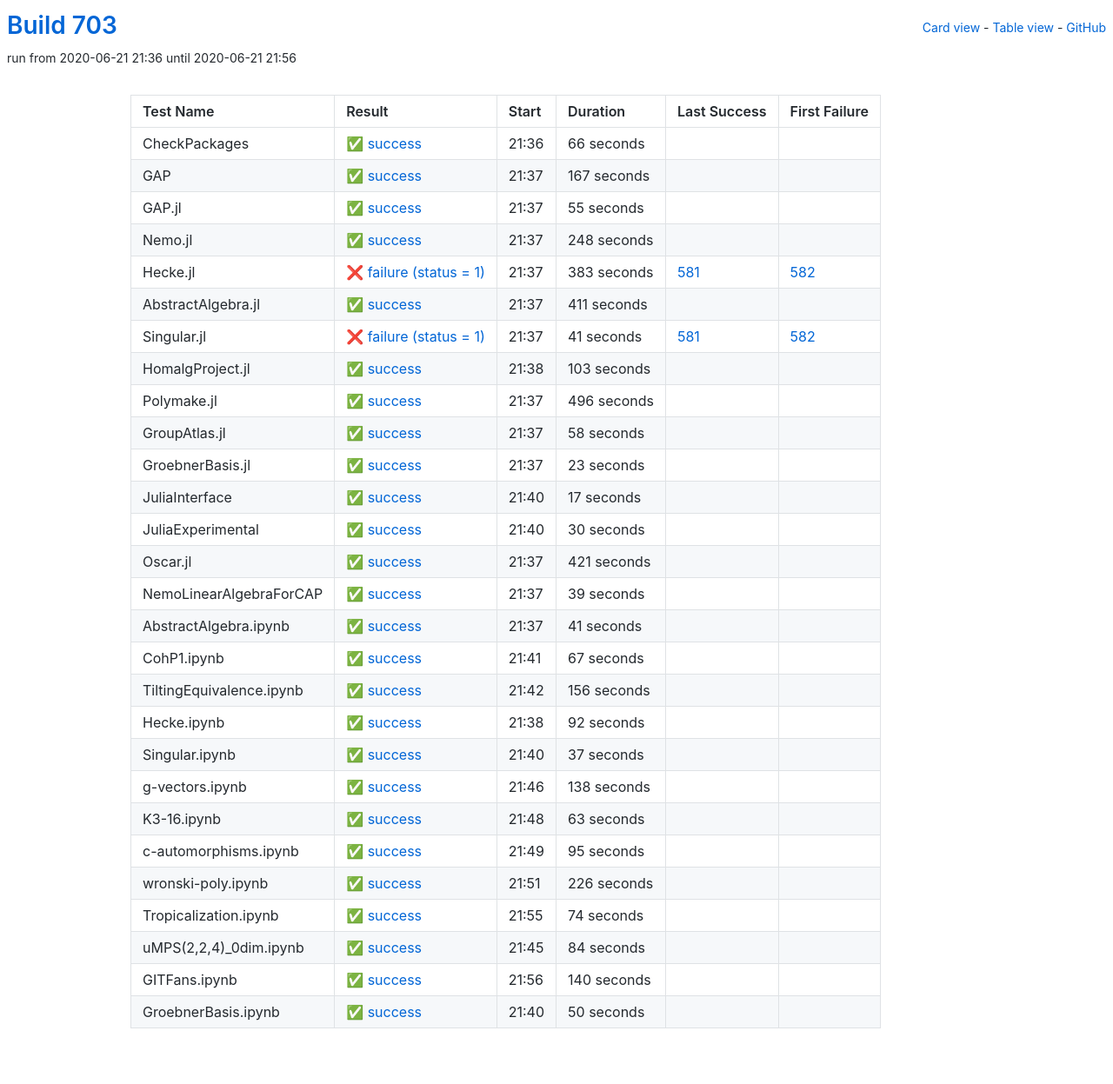
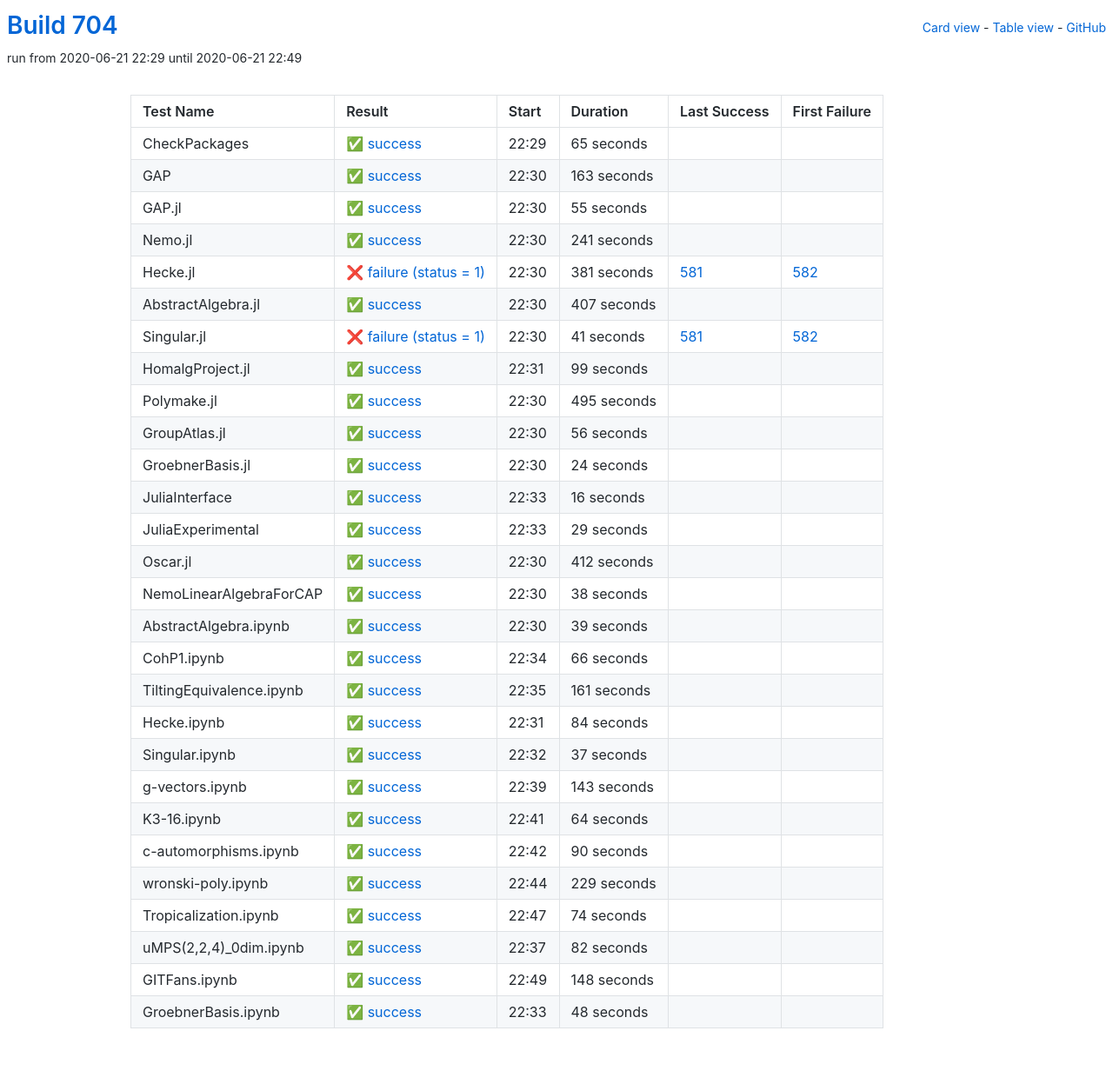
Before and after one commit to oscar-system/oscar-ci-status-1.4, a Jekyll site: the page built from table.html, in a window 1280 px wide. Shown: the whole page at 87% size. Built offline with Jekyll 4.4.1, drawn with Linux system fonts in a browser that asks for light colours.

Commit message:
Build #704

```diff
--- a/_data/ci.yml
+++ b/_data/ci.yml
@@ -1,6 +1,6 @@
 ---
-build: 703
-build_url: https://oscarci.mathematik.uni-kl.de/job/oscar-julia-1.4/703/
+build: 704
+build_url: https://oscarci.mathematik.uni-kl.de/job/oscar-julia-1.4/704/
 job: oscar-julia-1.4
 organization: oscar-system
 repo: oscar-ci-status-1.4
@@ -8,32 +8,32 @@ repourl: https://github.com/oscar-system/oscar-ci-status-1.4
 tests:
 - name: CheckPackages
   id: checkpackages
-  log: https://oscarci.mathematik.uni-kl.de/job/oscar-julia-1.4/703/artifact/logs/build-703/CheckPackages.log
-  start: 2020-06-21 21:36
+  log: https://oscarci.mathematik.uni-kl.de/job/oscar-julia-1.4/704/artifact/logs/build-704/CheckPackages.log
+  start: 2020-06-21 22:29
   success: true
   exitcode: 0
   status: success
-  duration: 66
+  duration: 65
   last_success: false
   last_success_url:
   first_failure: false
   first_failure_url:
 - name: GAP
   id: gap
-  log: https://oscarci.mathematik.uni-kl.de/job/oscar-julia-1.4/703/artifact/logs/build-703/GAP.log
-  start: 2020-06-21 21:37
+  log: https://oscarci.mathematik.uni-kl.de/job/oscar-julia-1.4/704/artifact/logs/build-704/GAP.log
+  start: 2020-06-21 22:30
   success: true
   exitcode: 0
   status: success
-  duration: 167
+  duration: 163
   last_success: false
   last_success_url:
   first_failure: false
   first_failure_url:
 - name: GAP.jl
   id: gap-jl
-  log: https://oscarci.mathematik.uni-kl.de/job/oscar-julia-1.4/703/artifact/logs/build-703/GAP.jl.log
-  start: 2020-06-21 21:37
+  log: https://oscarci.mathematik.uni-kl.de/job/oscar-julia-1.4/704/artifact/logs/build-704/GAP.jl.log
+  start: 2020-06-21 22:30
   success: true
   exitcode: 0
   status: success
@@ -44,44 +44,44 @@ tests:
   first_failure_url:
 - name: Nemo.jl
   id: nemo-jl
-  log: https://oscarci.mathematik.uni-kl.de/job/oscar-julia-1.4/703/artifact/logs/build-703/Nemo.jl.log
-  start: 2020-06-21 21:37
+  log: https://oscarci.mathematik.uni-kl.de/job/oscar-julia-1.4/704/artifact/logs/build-704/Nemo.jl.log
+  start: 2020-06-21 22:30
   success: true
   exitcode: 0
   status: success
-  duration: 248
+  duration: 241
   last_success: false
   last_success_url:
   first_failure: false
   first_failure_url:
 - name: Hecke.jl
   id: hecke-jl
-  log: https://oscarci.mathematik.uni-kl.de/job/oscar-julia-1.4/703/artifact/logs/build-703/Hecke.jl.log
-  start: 2020-06-21 21:37
+  log: https://oscarci.mathematik.uni-kl.de/job/oscar-julia-1.4/704/artifact/logs/build-704/Hecke.jl.log
+  start: 2020-06-21 22:30
   success: false
   exitcode: 1
   status: failure
-  duration: 383
+  duration: 381
   last_success: 581
   last_success_url: https://oscarci.mathematik.uni-kl.de/job/oscar-julia-1.4/581/
   first_failure: 582
   first_failure_url: https://oscarci.mathematik.uni-kl.de/job/oscar-julia-1.4/582/
 - name: AbstractAlgebra.jl
   id: abstractalgebra-jl
-  log: https://oscarci.mathematik.uni-kl.de/job/oscar-julia-1.4/703/artifact/logs/build-703/AbstractAlgebra.jl.log
-  start: 2020-06-21 21:37
+  log: https://oscarci.mathematik.uni-kl.de/job/oscar-julia-1.4/704/artifact/logs/build-704/AbstractAlgebra.jl.log
+  start: 2020-06-21 22:30
   success: true
   exitcode: 0
   status: success
-  duration: 411
+  duration: 407
   last_success: false
   last_success_url:
   first_failure: false
   first_failure_url:
 - name: Singular.jl
   id: singular-jl
-  log: https://oscarci.mathematik.uni-kl.de/job/oscar-julia-1.4/703/artifact/logs/build-703/Singular.jl.log
-  start: 2020-06-21 21:37
+  log: https://oscarci.mathematik.uni-kl.de/job/oscar-julia-1.4/704/artifact/logs/build-704/Singular.jl.log
+  start: 2020-06-21 22:30
   success: false
   exitcode: 1
   status: failure
@@ -92,92 +92,104 @@ tests:
   first_failure_url: https://oscarci.mathematik.uni-kl.de/job/oscar-julia-1.4/582/
 - name: HomalgProject.jl
   id: homalgproject-jl
-  log: https://oscarci.mathematik.uni-kl.de/job/oscar-julia-1.4/703/artifact/logs/build-703/HomalgProject.jl.log
-  start: 2020-06-21 21:38
+  log: https://oscarci.mathematik.uni-kl.de/job/oscar-julia-1.4/704/artifact/logs/build-704/HomalgProject.jl.log
+  start: 2020-06-21 22:31
   success: true
   exitcode: 0
   status: success
-  duration: 103
+  duration: 99
   last_success: false
   last_success_url:
   first_failure: false
   first_failure_url:
 - name: Polymake.jl
   id: polymake-jl
-  log: https://oscarci.mathematik.uni-kl.de/job/oscar-julia-1.4/703/artifact/logs/build-703/Polymake.jl.log
-  start: 2020-06-21 21:37
+  log: https://oscarci.mathematik.uni-kl.de/job/oscar-julia-1.4/704/artifact/logs/build-704/Polymake.jl.log
+  start: 2020-06-21 22:30
   success: true
   exitcode: 0
   status: success
-  duration: 496
+  duration: 495
   last_success: false
   last_success_url:
   first_failure: false
   first_failure_url:
 - name: GroupAtlas.jl
   id: groupatlas-jl
-  log: https://oscarci.mathematik.uni-kl.de/job/oscar-julia-1.4/703/artifact/logs/build-703/GroupAtlas.jl.log
-  start: 2020-06-21 21:37
+  log: https://oscarci.mathematik.uni-kl.de/job/oscar-julia-1.4/704/artifact/logs/build-704/GroupAtlas.jl.log
+  start: 2020-06-21 22:30
   success: true
   exitcode: 0
   status: success
-  duration: 58
+  duration: 56
   last_success: false
   last_success_url:
   first_failure: false
   first_failure_url:
 - name: GroebnerBasis.jl
   id: groebnerbasis-jl
-  log: https://oscarci.mathematik.uni-kl.de/job/oscar-julia-1.4/703/artifact/logs/build-703/GroebnerBasis.jl.log
-  start: 2020-06-21 21:37
+  log: https://oscarci.mathematik.uni-kl.de/job/oscar-julia-1.4/704/artifact/logs/build-704/GroebnerBasis.jl.log
+  start: 2020-06-21 22:30
   success: true
   exitcode: 0
   status: success
-  duration: 23
+  duration: 24
   last_success: false
   last_success_url:
   first_failure: false
   first_failure_url:
 - name: JuliaInterface
   id: juliainterface
-  log: https://oscarci.mathematik.uni-kl.de/job/oscar-julia-1.4/703/artifact/logs/build-703/JuliaInterface.log
-  start: 2020-06-21 21:40
+  log: https://oscarci.mathematik.uni-kl.de/job/oscar-julia-1.4/704/artifact/logs/build-704/JuliaInterface.log
+  start: 2020-06-21 22:33
   success: true
   exitcode: 0
   status: success
-  duration: 17
+  duration: 16
   last_success: false
   last_success_url:
   first_failure: false
   first_failure_url:
 - name: JuliaExperimental
   id: juliaexperimental
-  log: https://oscarci.mathematik.uni-kl.de/job/oscar-julia-1.4/703/artifact/logs/build-703/JuliaExperimental.log
-  start: 2020-06-21 21:40
+  log: https://oscarci.mathematik.uni-kl.de/job/oscar-julia-1.4/704/artifact/logs/build-704/JuliaExperimental.log
+  start: 2020-06-21 22:33
   success: true
   exitcode: 0
   status: success
-  duration: 30
+  duration: 29
   last_success: false
   last_success_url:
   first_failure: false
   first_failure_url:
 - name: Oscar.jl
   id: oscar-jl
-  log: https://oscarci.mathematik.uni-kl.de/job/oscar-julia-1.4/703/artifact/logs/build-703/Oscar.jl.log
-  start: 2020-06-21 21:37
+  log: https://oscarci.mathematik.uni-kl.de/job/oscar-julia-1.4/704/artifact/logs/build-704/Oscar.jl.log
+  start: 2020-06-21 22:30
   success: true
   exitcode: 0
   status: success
-  duration: 421
+  duration: 412
   last_success: false
   last_success_url:
   first_failure: false
   first_failure_url:
 - name: NemoLinearAlgebraForCAP
   id: nemolinearalgebraforcap
-  log: https://oscarci.mathematik.uni-kl.de/job/oscar-julia-1.4/703/artifact/logs/build-703/NemoLinearAlgebraForCAP.log
-  start: 2020-06-21 21:37
+  log: https://oscarci.mathematik.uni-kl.de/job/oscar-julia-1.4/704/artifact/logs/build-704/NemoLinearAlgebraForCAP.log
+  start: 2020-06-21 22:30
+  success: true
+  exitcode: 0
+  status: success
+  duration: 38
+  last_success: false
+  last_success_url:
+  first_failure: false
+  first_failure_url:
+- name: AbstractAlgebra.ipynb
+  id: abstractalgebra-ipynb
+  log: https://oscarci.mathematik.uni-kl.de/job/oscar-julia-1.4/704/artifact/logs/build-704/AbstractAlgebra.ipynb.log
+  start: 2020-06-21 22:30
   success: true
   exitcode: 0
   status: success
@@ -186,58 +198,46 @@ tests:
   last_success_url:
   first_failure: false
   first_failure_url:
-- name: AbstractAlgebra.ipynb
-  id: abstractalgebra-ipynb
-  log: https://oscarci.mathematik.uni-kl.de/job/oscar-julia-1.4/703/artifact/logs/build-703/AbstractAlgebra.ipynb.log
-  start: 2020-06-21 21:37
+- name: CohP1.ipynb
+  id: cohp1-ipynb
+  log: https://oscarci.mathematik.uni-kl.de/job/oscar-julia-1.4/704/artifact/logs/build-704/CohP1.ipynb.log
+  start: 2020-06-21 22:34
   success: true
   exitcode: 0
   status: success
-  duration: 41
-  last_success: false
-  last_success_url:
-  first_failure: false
-  first_failure_url:
-- name: CohP1.ipynb
-  id: cohp1-ipynb
-  log: https://oscarci.mathematik.uni-kl.de/job/oscar-julia-1.4/703/artifact/logs/build-703/CohP1.ipynb.log
-  start: 2020-06-21 21:41
-  success: true
-  exitcode: 0
-  status: success
-  duration: 67
+  duration: 66
   last_success: false
   last_success_url:
   first_failure: false
   first_failure_url:
 - name: TiltingEquivalence.ipynb
   id: tiltingequivalence-ipynb
-  log: https://oscarci.mathematik.uni-kl.de/job/oscar-julia-1.4/703/artifact/logs/build-703/TiltingEquivalence.ipynb.log
-  start: 2020-06-21 21:42
+  log: https://oscarci.mathematik.uni-kl.de/job/oscar-julia-1.4/704/artifact/logs/build-704/TiltingEquivalence.ipynb.log
+  start: 2020-06-21 22:35
   success: true
   exitcode: 0
   status: success
-  duration: 156
+  duration: 161
   last_success: false
   last_success_url:
   first_failure: false
   first_failure_url:
 - name: Hecke.ipynb
   id: hecke-ipynb
-  log: https://oscarci.mathematik.uni-kl.de/job/oscar-julia-1.4/703/artifact/logs/build-703/Hecke.ipynb.log
-  start: 2020-06-21 21:38
+  log: https://oscarci.mathematik.uni-kl.de/job/oscar-julia-1.4/704/artifact/logs/build-704/Hecke.ipynb.log
+  start: 2020-06-21 22:31
   success: true
   exitcode: 0
   status: success
-  duration: 92
+  duration: 84
   last_success: false
   last_success_url:
   first_failure: false
   first_failure_url:
 - name: Singular.ipynb
   id: singular-ipynb
-  log: https://oscarci.mathematik.uni-kl.de/job/oscar-julia-1.4/703/artifact/logs/build-703/Singular.ipynb.log
-  start: 2020-06-21 21:40
+  log: https://oscarci.mathematik.uni-kl.de/job/oscar-julia-1.4/704/artifact/logs/build-704/Singular.ipynb.log
+  start: 2020-06-21 22:32
   success: true
   exitcode: 0
   status: success
@@ -248,56 +248,56 @@ tests:
   first_failure_url:
 - name: g-vectors.ipynb
   id: g-vectors-ipynb
-  log: https://oscarci.mathematik.uni-kl.de/job/oscar-julia-1.4/703/artifact/logs/build-703/g-vectors.ipynb.log
-  start: 2020-06-21 21:46
+  log: https://oscarci.mathematik.uni-kl.de/job/oscar-julia-1.4/704/artifact/logs/build-704/g-vectors.ipynb.log
+  start: 2020-06-21 22:39
   success: true
   exitcode: 0
   status: success
-  duration: 138
+  duration: 143
   last_success: false
   last_success_url:
   first_failure: false
   first_failure_url:
 - name: K3-16.ipynb
   id: k3-16-ipynb
-  log: https://oscarci.mathematik.uni-kl.de/job/oscar-julia-1.4/703/artifact/logs/build-703/K3-16.ipynb.log
-  start: 2020-06-21 21:48
+  log: https://oscarci.mathematik.uni-kl.de/job/oscar-julia-1.4/704/artifact/logs/build-704/K3-16.ipynb.log
+  start: 2020-06-21 22:41
   success: true
   exitcode: 0
   status: success
-  duration: 63
+  duration: 64
   last_success: false
   last_success_url:
   first_failure: false
   first_failure_url:
 - name: c-automorphisms.ipynb
   id: c-automorphisms-ipynb
-  log: https://oscarci.mathematik.uni-kl.de/job/oscar-julia-1.4/703/artifact/logs/build-703/c-automorphisms.ipynb.log
-  start: 2020-06-21 21:49
+  log: https://oscarci.mathematik.uni-kl.de/job/oscar-julia-1.4/704/artifact/logs/build-704/c-automorphisms.ipynb.log
+  start: 2020-06-21 22:42
   success: true
   exitcode: 0
   status: success
-  duration: 95
+  duration: 90
   last_success: false
   last_success_url:
   first_failure: false
   first_failure_url:
 - name: wronski-poly.ipynb
   id: wronski-poly-ipynb
-  log: https://oscarci.mathematik.uni-kl.de/job/oscar-julia-1.4/703/artifact/logs/build-703/wronski-poly.ipynb.log
-  start: 2020-06-21 21:51
+  log: https://oscarci.mathematik.uni-kl.de/job/oscar-julia-1.4/704/artifact/logs/build-704/wronski-poly.ipynb.log
+  start: 2020-06-21 22:44
   success: true
   exitcode: 0
   status: success
-  duration: 226
+  duration: 229
   last_success: false
   last_success_url:
   first_failure: false
   first_failure_url:
 - name: Tropicalization.ipynb
   id: tropicalization-ipynb
-  log: https://oscarci.mathematik.uni-kl.de/job/oscar-julia-1.4/703/artifact/logs/build-703/Tropicalization.ipynb.log
-  start: 2020-06-21 21:55
+  log: https://oscarci.mathematik.uni-kl.de/job/oscar-julia-1.4/704/artifact/logs/build-704/Tropicalization.ipynb.log
+  start: 2020-06-21 22:47
   success: true
   exitcode: 0
   status: success
@@ -308,36 +308,36 @@ tests:
   first_failure_url:
 - name: uMPS(2,2,4)_0dim.ipynb
   id: umps-2-2-4-0dim-ipynb
-  log: https://oscarci.mathematik.uni-kl.de/job/oscar-julia-1.4/703/artifact/logs/build-703/uMPS-2-2-4-_0dim.ipynb.log
-  start: 2020-06-21 21:45
+  log: https://oscarci.mathematik.uni-kl.de/job/oscar-julia-1.4/704/artifact/logs/build-704/uMPS-2-2-4-_0dim.ipynb.log
+  start: 2020-06-21 22:37
   success: true
   exitcode: 0
   status: success
-  duration: 84
+  duration: 82
   last_success: false
   last_success_url:
   first_failure: false
   first_failure_url:
 - name: GITFans.ipynb
   id: gitfans-ipynb
-  log: https://oscarci.mathematik.uni-kl.de/job/oscar-julia-1.4/703/artifact/logs/build-703/GITFans.ipynb.log
-  start: 2020-06-21 21:56
+  log: https://oscarci.mathematik.uni-kl.de/job/oscar-julia-1.4/704/artifact/logs/build-704/GITFans.ipynb.log
+  start: 2020-06-21 22:49
   success: true
   exitcode: 0
   status: success
-  duration: 140
+  duration: 148
   last_success: false
   last_success_url:
   first_failure: false
   first_failure_url:
 - name: GroebnerBasis.ipynb
   id: groebnerbasis-ipynb
-  log: https://oscarci.mathematik.uni-kl.de/job/oscar-julia-1.4/703/artifact/logs/build-703/GroebnerBasis.ipynb.log
-  start: 2020-06-21 21:40
+  log: https://oscarci.mathematik.uni-kl.de/job/oscar-julia-1.4/704/artifact/logs/build-704/GroebnerBasis.ipynb.log
+  start: 2020-06-21 22:33
   success: true
   exitcode: 0
   status: success
-  duration: 50
+  duration: 48
   last_success: false
   last_success_url:
   first_failure: false
```
Also changed, not shown: README.md.
